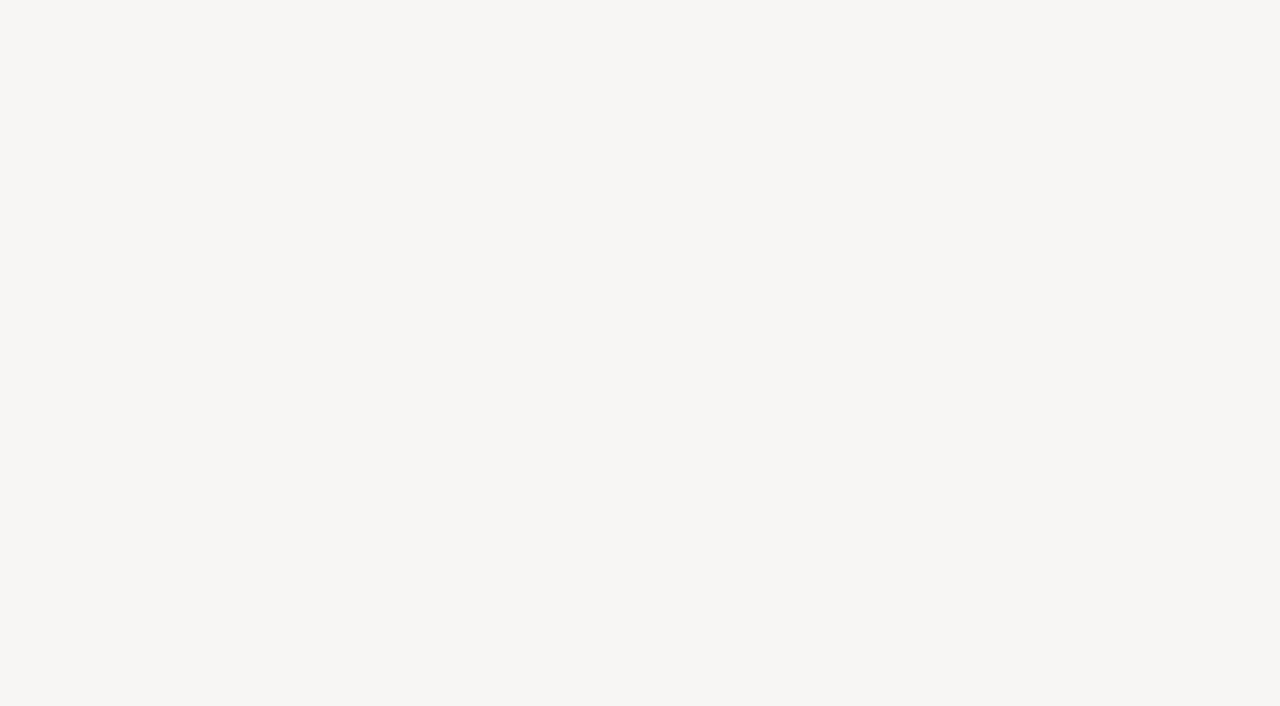
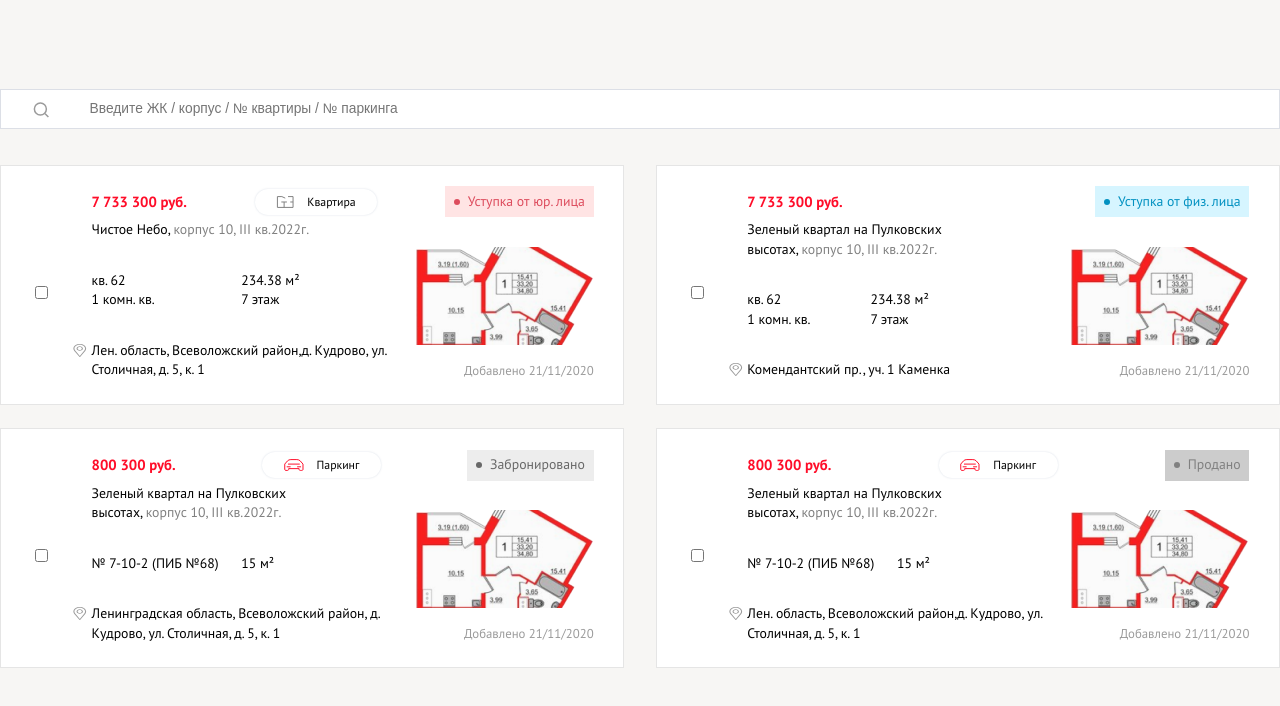
Before and after one commit to mazay33/ais-test, a Vue app: page / in a window 1280 px wide. Shown: the top 706 px of the page. Built offline with nearby package versions, Linux system fonts and the light colour scheme.

Commit message:
feat: update app.vue

```diff
--- a/src/App.vue
+++ b/src/App.vue
@@ -1,12 +1,43 @@
-<script setup lang="ts">
+<script setup>
+import { ref } from 'vue'
+import Card from './components/Card.vue';
+import CardSearch from './components/CardSearch.vue'
+import cardData from './composables/cardData'
+
+
+const searchTerm = ref('');
+const handleSearch = (value) => {
+  searchTerm.value = value;
+};
 
 </script>
 
 <template>
-  <div>
-
+  <div class="container">
+    <div class="search">
+      <CardSearch @search="handleSearch" />
+    </div>
+    <div class="cards">
+      <Card :searchTerm="searchTerm" :cardData="cardData" :selectAllCards="selectAllCards" />
+    </div>
   </div>
 </template>
 
-<style scoped>
+<style lang="scss" scoped>
+.search {
+  margin-top: 9rem;
+}
+.cards {
+  margin-top: 3.6rem;
+  display: grid;
+  grid-template-columns: repeat(2, 1fr);
+  row-gap: 2.3rem;
+  column-gap: 3.2rem;
+  @media (max-width: 1000px) {
+    display: flex;
+    flex-direction: column;
+    justify-content: center;
+    align-items: center;
+  }
+}
 </style>
```
